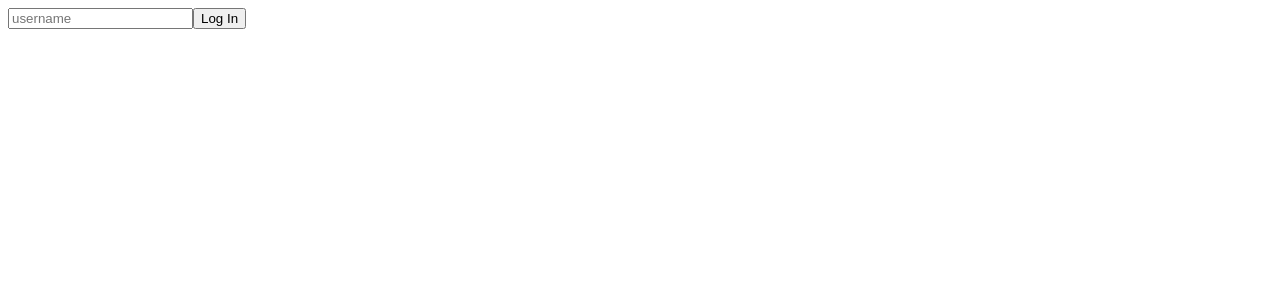
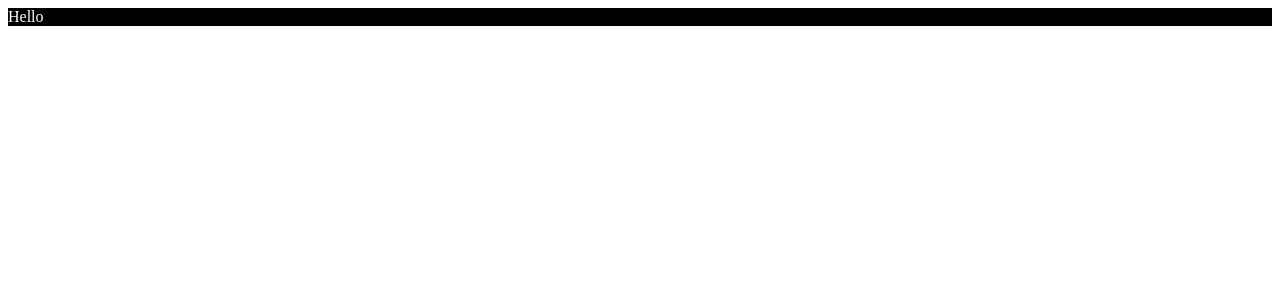
Before and after one commit to apeachicetea/React-masterclass, a React (Create React App) app: page / in a window 1280 px wide. Shown: the top 300 px of the page. Built offline with nearby package versions, Linux system fonts and the light colour scheme.

Commit message:
typescript&styledcomponents

```diff
--- a/src/App.tsx
+++ b/src/App.tsx
@@ -1,37 +1,20 @@
-import React, { useState } from "react";
 import styled from "styled-components";
 
 
 function App() {
-  const [value, setValue] = useState("");
 
-  function onChange (event: React.FormEvent<HTMLInputElement>){
-    // console.log(event);
-    // console.log(event.currentTarget);
-    // console.log(event.currentTarget.value);
-    const {
-      currentTarget: { value }
-    } = event;
-    setValue(event.currentTarget.value);
-  }
+  const Container = styled.div`
+    background-color: ${props => props.theme.bgColor};
+  `;
 
-  const onSubmit = (event: React.FormEvent<HTMLFormElement>) => {
-    event.preventDefault();
-    console.log("hello", value);
-  }
+  const H1 = styled.div`
+    color: ${props => props.theme.textColor}
+  `;
 
   return (
-    <div>
-      <form onSubmit={onSubmit}>
-        <input
-          type="text"
-          placeholder="username"
-          value={value}
-          onChange={onChange}
-        />
-        <button>Log In</button>
-      </form>
-    </div>
+    <Container>
+      <H1>Hello</H1>
+    </Container>
   );
 }
 
--- a/src/index.tsx
+++ b/src/index.tsx
@@ -1,11 +1,16 @@
 import React from 'react';
 import ReactDOM from 'react-dom';
+import { ThemeProvider } from 'styled-components';
 import App from './App';
+import { darkTheme, lightTheme } from './theme';
+
 
 
 ReactDOM.render(
   <React.StrictMode>
+    <ThemeProvider theme={darkTheme}>
       <App />
+    </ThemeProvider>
   </React.StrictMode>,
   document.getElementById('root')
 );
--- /dev/null
+++ b/src/theme.ts
@@ -0,0 +1,13 @@
+import { DefaultTheme } from "styled-components";
+
+export const lightTheme:DefaultTheme = {
+  bgColor: "white",
+  textColor: "black",
+  btnColor: "tomato"
+}
+
+export const darkTheme:DefaultTheme = {
+  bgColor: "black",
+  textColor: "white",
+  btnColor: "teal"
+}
```
Also changed, not shown: src/styled.d.ts (added, +11 -0 lines).
